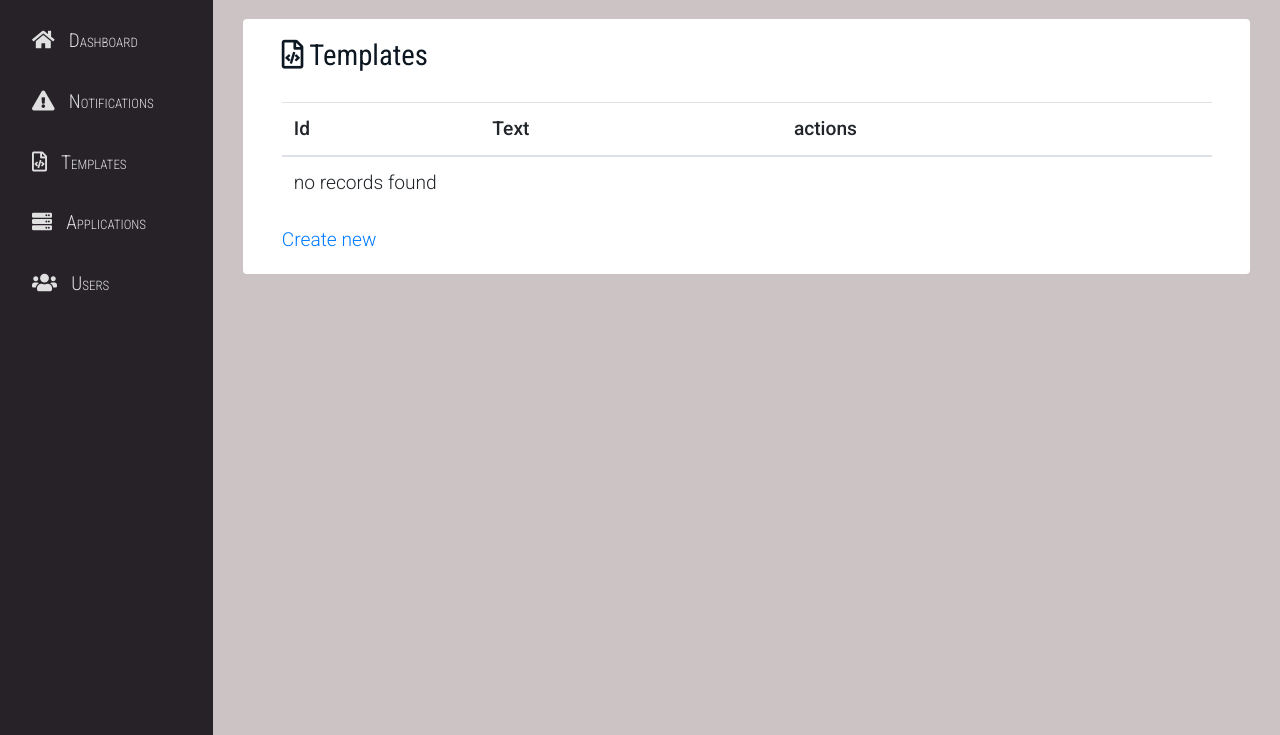
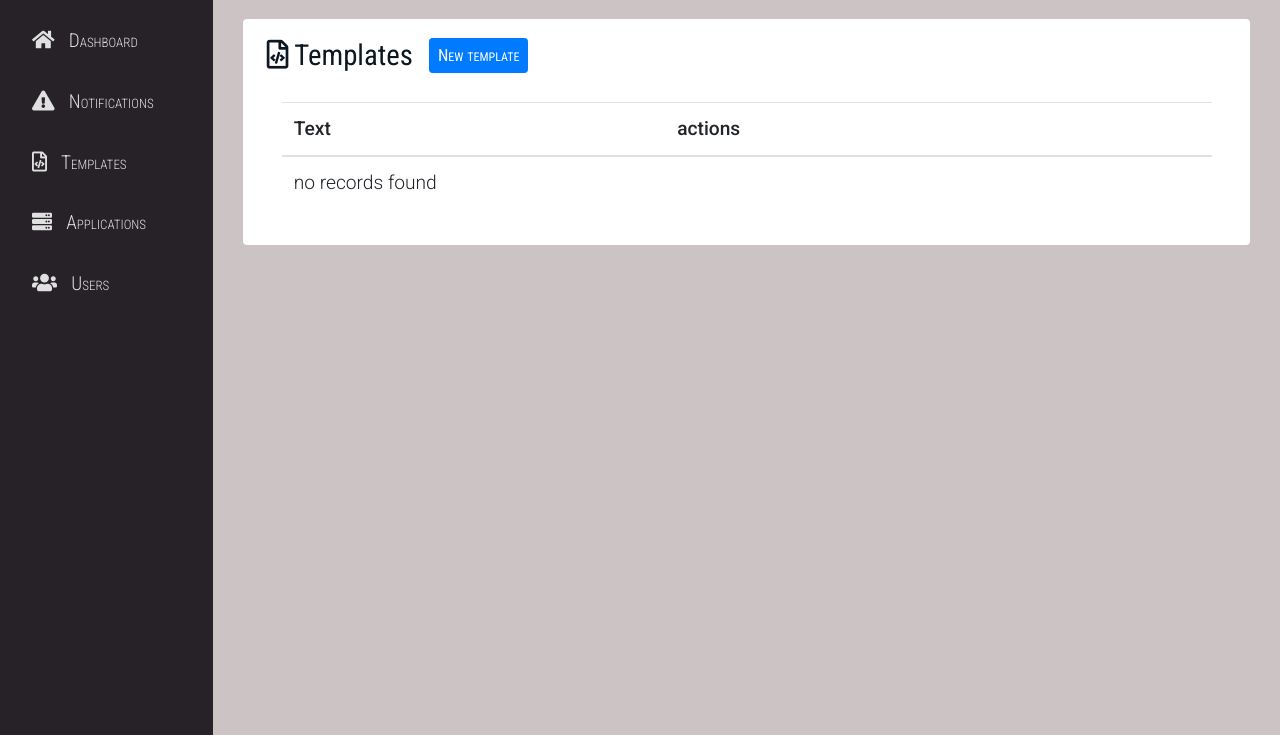
Before and after one commit to Otterfan/downtime-notices, a Symfony app: template templates/template/index.html.twig in a window 1280 px wide. Shown: the part 45-780 px from the top of the page. Run offline with Twig, Linux system fonts and the light colour scheme; the template is opened without the code that fills it, so the values that code supplies are empty; style sheets or scripts are compiled from the project's sources; some libraries are stand-ins or nearby versions.

Commit message:
Normalize buttons

```diff
--- a/assets/css/app.scss
+++ b/assets/css/app.scss
@@ -64,6 +64,10 @@ main {
   }
 }
 
+.new-button-holder {
+  margin-left: 1rem;
+}
+
 .sort-arrow {
   max-width: .75em;
 }
@@ -79,3 +83,8 @@ main {
   color: lighten($color-white, 5%);
   font-weight: 400;
 }
+
+.btn {
+  font-family: $font-header;
+  font-variant: small-caps;
+}
--- a/templates/base.html.twig
+++ b/templates/base.html.twig
@@ -28,7 +28,10 @@
             {% else %}
                 <div class="pane-holder col-12">
                     <div class="pane">
-                        <h2>{% block icon %}{% endblock %}{{ block('title') }}</h2>
+                        <div class="row">
+                            <h2 class="page-title">{% block icon %}{% endblock %}{{ block('title') }}</h2>
+                            <div class="new-button-holder">{% block newbutton %}{% endblock %}</div>
+                        </div>
                         {% block body %}{% endblock %}
                     </div>
                 </div>
--- a/templates/home/system-status.html.twig
+++ b/templates/home/system-status.html.twig
@@ -25,7 +25,7 @@
                 </td>
                 <td>
                     {% if app.app.template %}
-                        <a class="btn btn-warning btn-sm" href="{{ path('notification_create', {'template': app.app.template.id }) }}" role="button">Post</a>
+                        <a class="btn btn-danger btn-sm" href="{{ path('notification_create', {'template': app.app.template.id }) }}" role="button">Post</a>
                     {% endif %}
                 </td>            </tr>
         {% endfor %}
--- a/templates/template/index.html.twig
+++ b/templates/template/index.html.twig
@@ -6,23 +6,25 @@
     <i class="far fa-file-code"></i>
 {% endblock %}
 
+{% block newbutton %}
+    <a href="{{ path('template_new') }}" class="btn btn-primary btn-sm" role="button" aria-pressed="true">New
+        template</a>
+{% endblock %}
+
 {% block body %}
     <table class="table templates-table">
         <thead>
-            <tr>
-                <th>Id</th>
-                <th>Text</th>
-                <th>actions</th>
-            </tr>
+        <tr>
+            <th>Text</th>
+            <th>actions</th>
+        </tr>
         </thead>
         <tbody>
         {% for template in templates %}
             <tr>
-                <td>{{ template.id }}</td>
-                <td>{{ template.text }}</td>
+                <td><a href="{{ path('template_edit', {'id': template.id}) }}">{{ template.text }}</a></td>
                 <td>
-                    <a href="{{ path('template_edit', {'id': template.id}) }}">edit</a>
-                    <a href="{{ path('notification_create', {'template': template.id }) }}">use</a>
+                    <a class="btn btn-danger btn-sm" href="{{ path('notification_create', {'template': template.id }) }}" role="button">Post</a>
                 </td>
             </tr>
         {% else %}
@@ -32,6 +34,4 @@
         {% endfor %}
         </tbody>
     </table>
-
-    <a href="{{ path('template_new') }}">Create new</a>
 {% endblock %}
```
Also changed, not shown: templates/application/index.html.twig (+6 -3 lines), templates/home/active-list.html.twig (+9 -5 lines), templates/notification/list.html.twig (+6 -5 lines).
